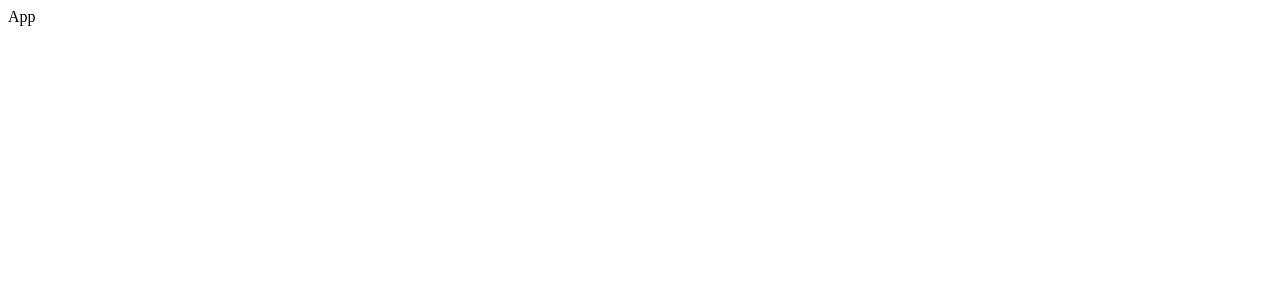
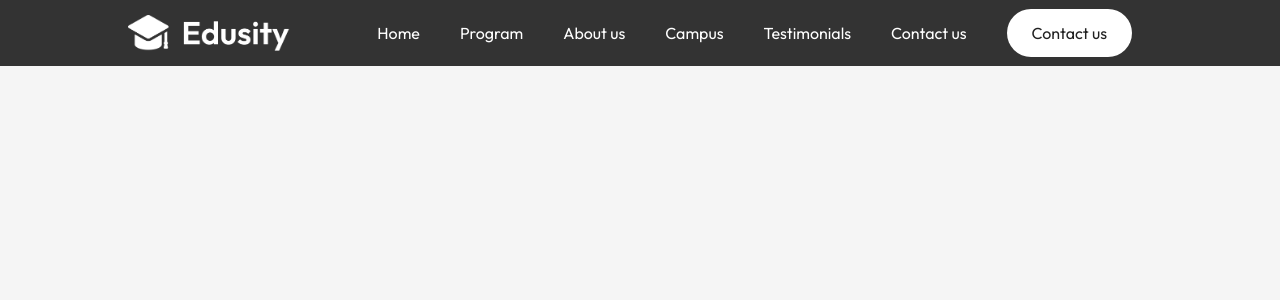
Before and after one commit to Majid-89/edusity-React, a React (Vite) app: page / in a window 1280 px wide. Shown: the top 300 px of the page. Built offline with nearby package versions, Linux system fonts and the light colour scheme.

Commit message:
Navbar styles completed

```diff
--- a/index.html
+++ b/index.html
@@ -3,7 +3,6 @@
 
 <head>
   <meta charset="UTF-8" />
-  <link rel="icon" type="image/svg+xml" href="/vite.svg" />
   <meta name="viewport" content="width=device-width, initial-scale=1.0" />
   <title>edusity</title>
 </head>
--- a/src/App.jsx
+++ b/src/App.jsx
@@ -1,8 +1,9 @@
 import React from 'react'
+import Navbar from './Components/Navbar/Navbar'
 
 const App = () => {
   return (
-    <div>App</div>
+    <Navbar />
   )
 }
 
--- a/src/Components/Navbar/Navbar.css
+++ b/src/Components/Navbar/Navbar.css
@@ -0,0 +1,25 @@
+nav {
+    width: 100%;
+    background-color: #333;
+    color: #fff;
+    padding: 4px 0;
+    display: flex;
+    position: fixed;
+    top: 0;
+    left: 0;
+    justify-content: space-between;
+    align-items: center;
+    z-index: 10;
+}
+
+.logo {
+    width: 180px;
+}
+
+nav ul li {
+    display: inline-block;
+    list-style: none;
+    margin: 5px 20px;
+    font-size: 16px;
+    cursor: pointer;
+}
--- a/src/Components/Navbar/Navbar.jsx
+++ b/src/Components/Navbar/Navbar.jsx
@@ -4,8 +4,17 @@
 
 const Navbar = () => {
     return (
-        <nav>
-            <img src={Logo} alt="" />
+        <nav className='container'>
+            <img src={Logo} alt="" className='logo' />
+            <ul>
+                <li>Home</li>
+                <li>Program</li>
+                <li>About us</li>
+                <li>Campus</li>
+                <li>Testimonials</li>
+                <li>Contact us</li>
+                <li><button className='btn'>Contact us</button></li>
+            </ul>
         </nav>
     )
 }
--- a/src/index.css
+++ b/src/index.css
@@ -0,0 +1,34 @@
+@import url('https://fonts.googleapis.com/css2?family=Outfit:wght@100..900&display=swap');
+
+* {
+    margin: 0;
+    padding: 0;
+    box-sizing: border-box;
+    font-family: "Outfit", sans-serif;
+}
+
+body {
+    background: #F5F5F5;
+}
+
+a {
+    text-decoration: none;
+    color: inherit;
+    cursor: pointer;
+}
+
+.container {
+    padding-left: 10%;
+    padding-right: 10%;
+}
+
+.btn {
+    background: #fff;
+    color: #212121;
+    padding: 14px 25px;
+    font-size: 16px;
+    border-radius: 30px;
+    cursor: pointer;
+    border: none;
+    outline: none;
+}
```
